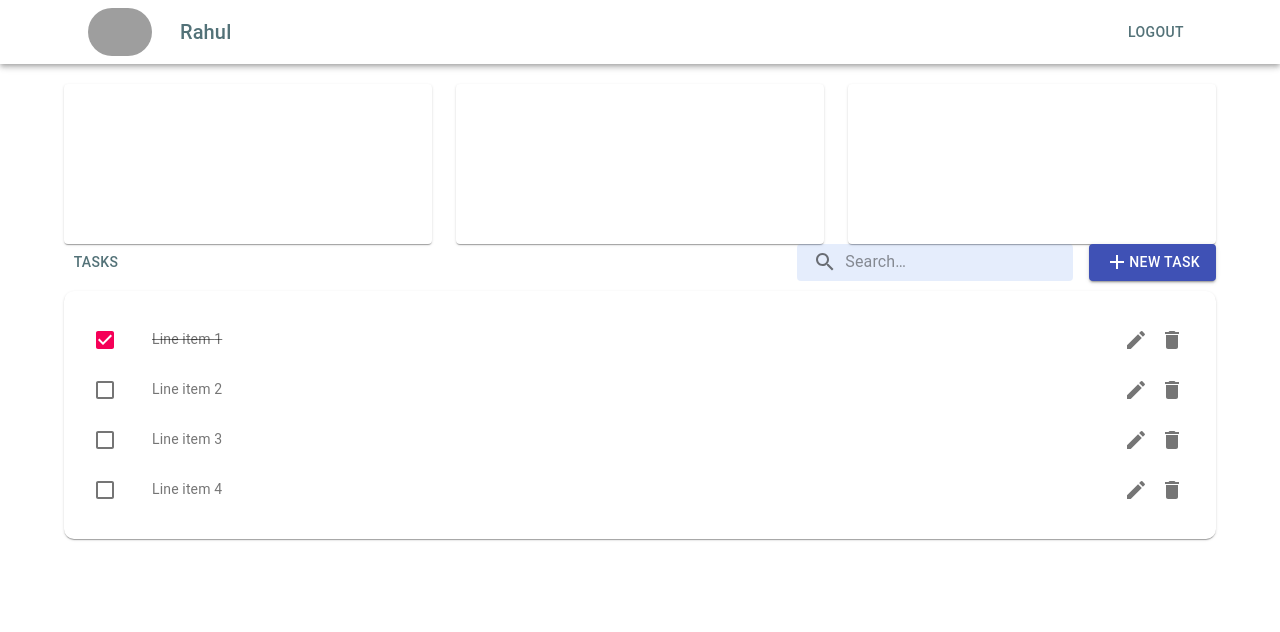
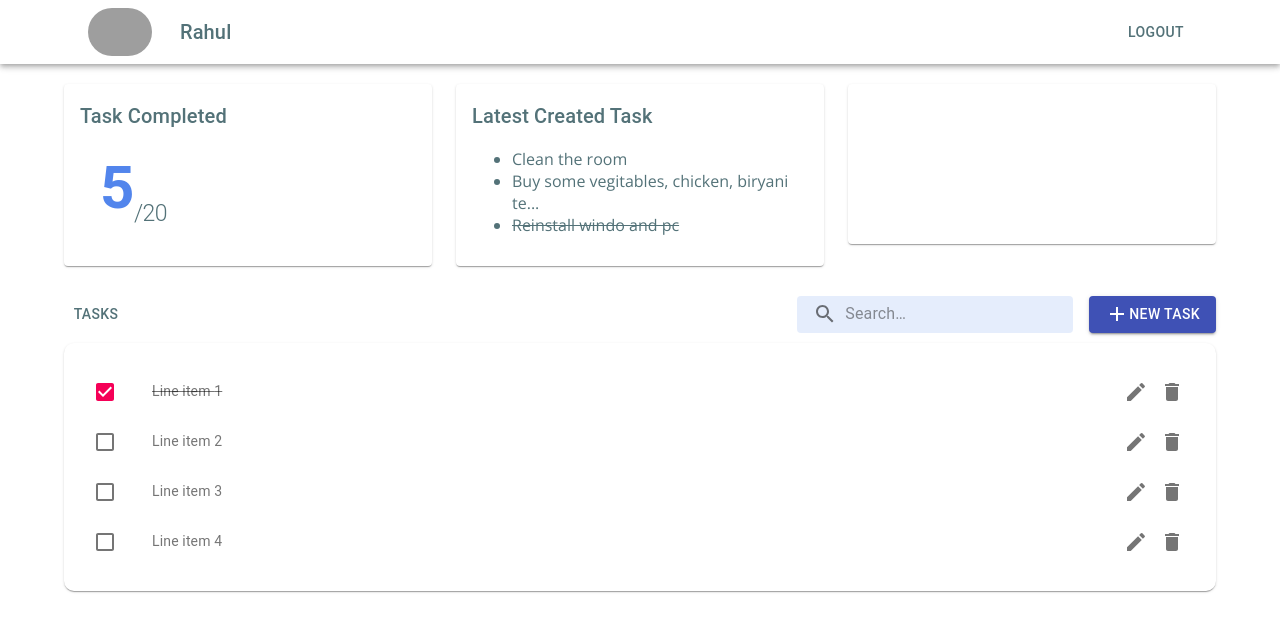
Before and after one commit to rahularorar95/task-api, a React (Create React App) app: page /dashboard in a window 1280 px wide. Shown: the top 632 px of the page. Built offline with nearby package versions, Linux system fonts and the light colour scheme; sample sign-in values are in the browser's storage; grey boxes are pictures that could not be loaded.

Commit message:
created taskcompleted and latesttask components and styled newtaskdialog

```diff
--- a/src/components/DashboardSummary/index.js
+++ b/src/components/DashboardSummary/index.js
@@ -2,6 +2,8 @@ import React from "react";
 import { makeStyles } from "@material-ui/core/styles";
 import Grid from "@material-ui/core/Grid";
 import Paper from "@material-ui/core/Paper";
+import TaskCompleted from "../TaskCompleted";
+import LatestTask from "../LatestTask";
 const useStyles = makeStyles((theme) => ({
   root: {
     flexGrow: 1,
@@ -19,10 +21,10 @@ function DashboardSummary() {
     <div className={classes.root}>
       <Grid container spacing={3}>
         <Grid item xs={12} sm={4}>
-          <Paper className={classes.paper} />
+          <TaskCompleted />
         </Grid>
         <Grid item xs={12} sm={4}>
-          <Paper className={classes.paper} />
+          <LatestTask />
         </Grid>
 
         <Grid item xs={12} sm={4}>
--- /dev/null
+++ b/src/components/LatestTask/index.js
@@ -0,0 +1,32 @@
+import React from "react";
+import { makeStyles } from "@material-ui/core/styles";
+import Typography from "@material-ui/core/Typography";
+import Paper from "@material-ui/core/Paper";
+
+const useStyles = makeStyles((theme) => ({
+    root: {
+        height: 150,
+        padding: theme.spacing(2),
+        color: "#537278",
+    },
+}));
+
+function LatestTask() {
+    const classes = useStyles();
+    return (
+        <Paper className={classes.root}>
+            <Typography variant="h6">Latest Created Task</Typography>
+            <ul>
+                <li>Clean the room</li>
+                <li>{`${"Buy some vegitables, chicken, biryani test match nhi".substring(
+                    0,
+                    40
+                )}...`}</li>
+                <li>
+                    <s>Reinstall windo and pc</s>
+                </li>
+            </ul>
+        </Paper>
+    );
+}
+export default LatestTask;
--- a/src/components/NewTaskDialog/index.js
+++ b/src/components/NewTaskDialog/index.js
@@ -8,7 +8,8 @@ import InputBase from "@material-ui/core/InputBase";
 
 const useStyles = makeStyles((theme) => ({
   newTaskButton: {
-    margin: 10,
+    padding: 10,
+    marginTop: 10,
   },
   inputContainer: {
     position: "relative",
@@ -18,6 +19,7 @@ const useStyles = makeStyles((theme) => ({
       backgroundColor: fade("#5285EC", 0.25),
     },
     margin: "auto",
+    padding: 8,
     width: "90%",
   },
   inputRoot: {
@@ -33,6 +35,15 @@ const useStyles = makeStyles((theme) => ({
       width: "100%",
     },
   },
+
+  dialog: {
+    padding: 15,
+  },
+
+  customPadding : {
+    padding: '8px 16px'
+  }
+
 }));
 
 function NewTaskDialog({ open, onClose }) {
@@ -41,16 +52,16 @@ function NewTaskDialog({ open, onClose }) {
   const handleClose = () => {
     onClose();
   };
-
   return (
     <Dialog
       onClose={handleClose}
       aria-labelledby="simple-dialog-title"
       open={open}
+      classes={{ paper: classes.dialog }}
     >
-      <DialogTitle id="simple-dialog-title">
+      <DialogTitle id="simple-dialog-title" classes = {{root:classes.customPadding}}>
         <Button variant="text" disableRipple>
-          New Task
+          <b>New Task</b>
         </Button>
       </DialogTitle>
       <div className={classes.inputContainer}>
--- /dev/null
+++ b/src/components/TaskCompleted/index.js
@@ -0,0 +1,35 @@
+import React from "react";
+import { makeStyles } from "@material-ui/core/styles";
+import Typography from "@material-ui/core/Typography";
+import Paper from "@material-ui/core/Paper";
+const useStyles = makeStyles((theme) => ({
+  root: {
+    height: 150,
+    padding: theme.spacing(2),
+  },
+  grayColor: {
+    color: "#537278",
+  },
+}));
+function TaskCompleted() {
+  const classes = useStyles();
+  return (
+    <Paper className={classes.root}>
+      <Typography variant="h6" className={classes.grayColor}>
+        Task Completed
+      </Typography>
+      <Typography
+        variant="h2"
+        style={{ margin: "20px" }}
+        className={classes.grayColor}
+      >
+        <span style={{ color: "#5285EC" }}>
+          <b>5</b>
+        </span>
+        <sub style={{ fontSize: "23px" }}>/20</sub>
+      </Typography>
+    </Paper>
+  );
+}
+
+export default TaskCompleted;
--- a/src/components/TaskList/index.js
+++ b/src/components/TaskList/index.js
@@ -89,6 +89,10 @@ const useStyles = makeStyles((theme) => ({
       flexDirection: "column",
     },
   },
+
+  taskListContainer: {
+    marginTop: 30
+  }
 }));
 
 function TaskList() {
@@ -116,7 +120,7 @@ function TaskList() {
     setDialogOpen(false);
   };
   return (
-    <div>
+    <div className={classes.taskListContainer}>
       <NewTaskDialog open={dialogOpen} onClose={handleNewTaskClose} />
 
       <div className={classes.actions}>
```
